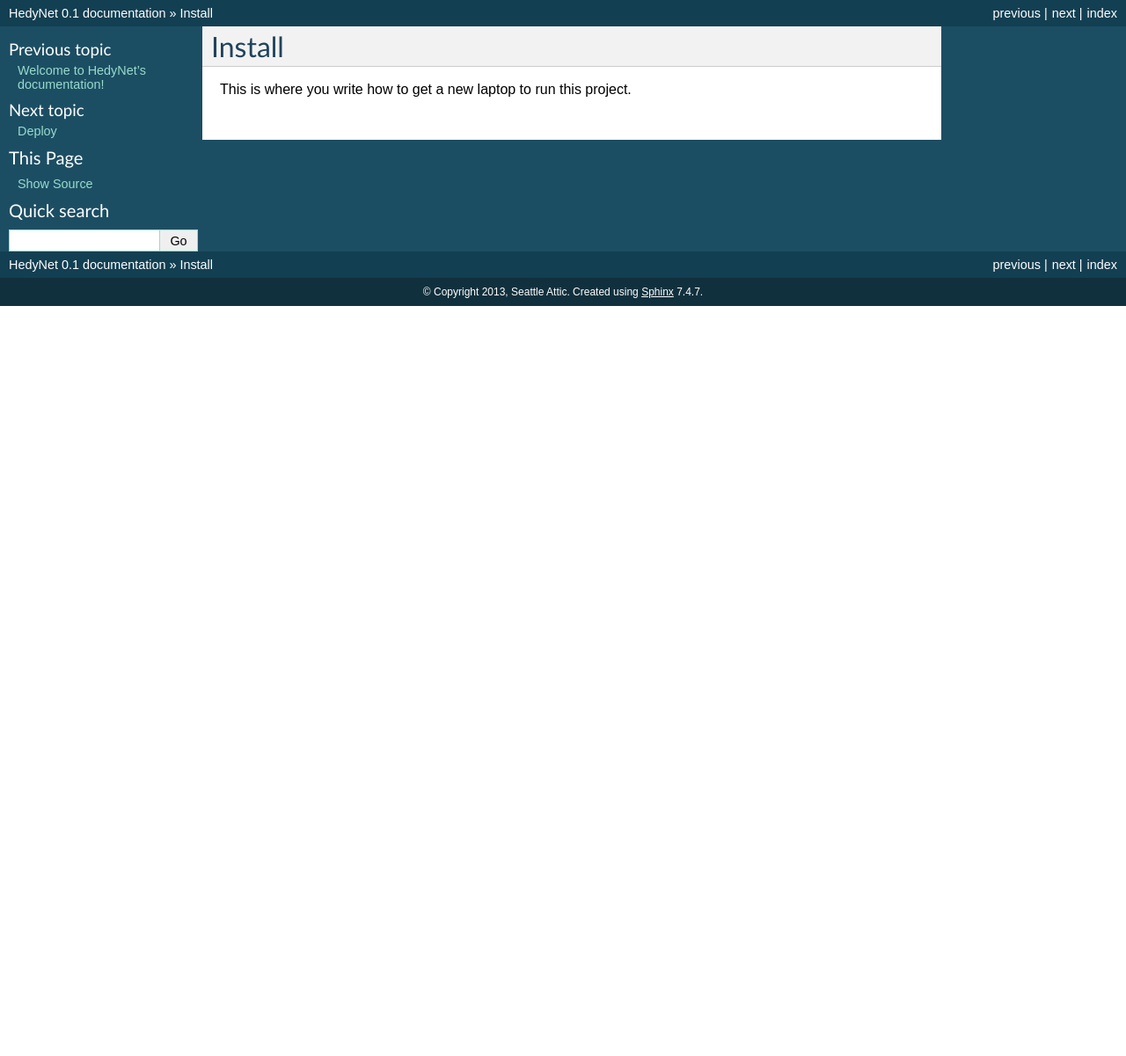
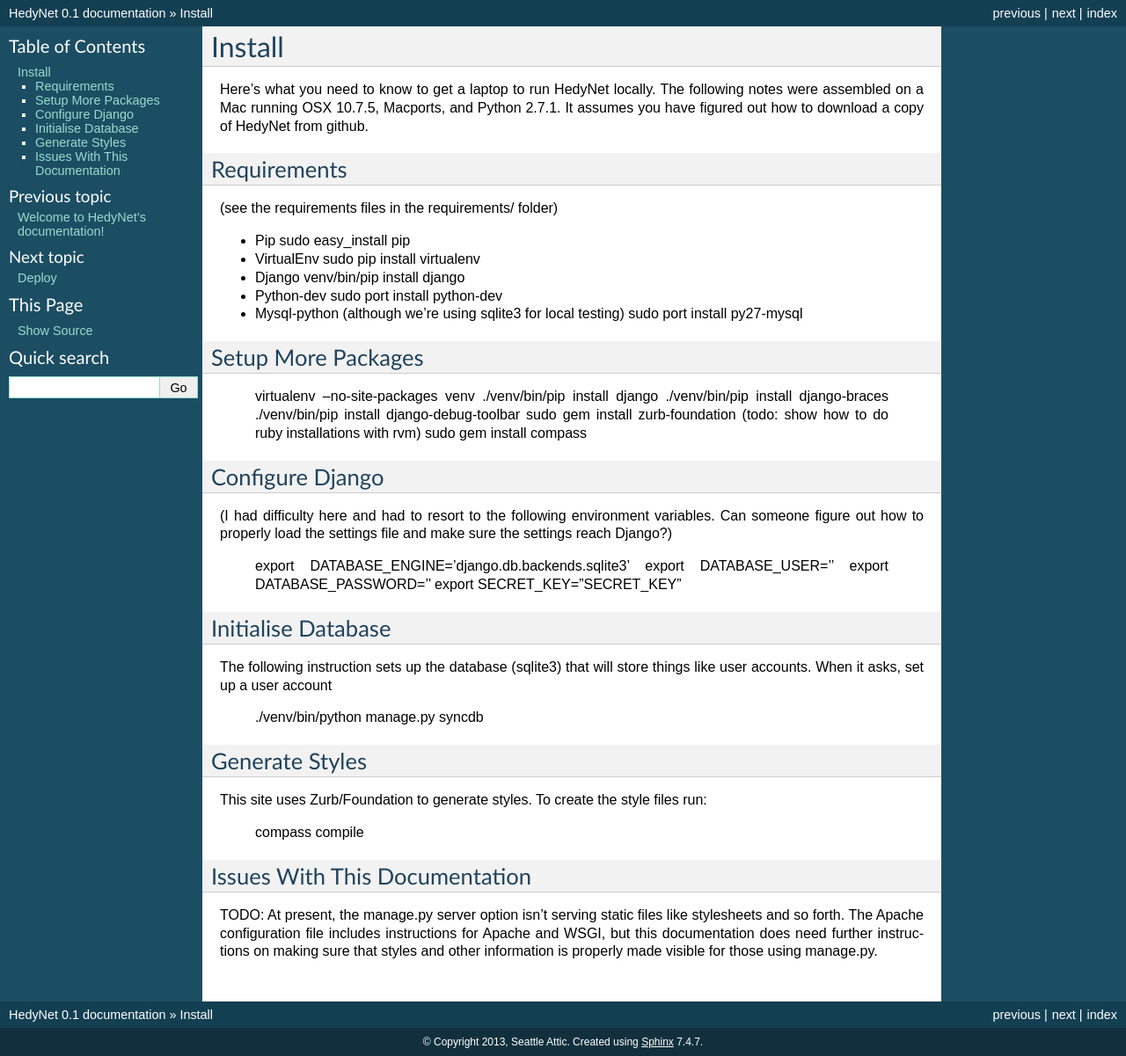
Before and after one commit to SeattleAttic/HedyNet, a Sphinx documentation site: the page built from docs/install.rst, in a window 1280 px wide. Shown: the whole page at 88% size. Built offline with Sphinx 7.4.7, drawn with Linux system fonts in a browser that asks for light colours; pages that are not in the unit, such as notebooks, are missing from menus; before the commit the page ends 900 px from its top, so only the background shows below that.

Commit message:
added an initial installation guide for OSX

```diff
--- a/docs/install.rst
+++ b/docs/install.rst
@@ -1,4 +1,58 @@
 Install
-=========
+=============
 
-This is where you write how to get a new laptop to run this project.
+Here's what you need to know to get a laptop to run HedyNet locally. The following notes were assembled on a Mac running OSX 10.7.5, Macports, and Python 2.7.1. It assumes you have figured out how to download a copy of HedyNet from github.
+
+Requirements
+-----------------
+(see the requirements files in the requirements/ folder)
+
+- Pip
+  sudo easy_install pip
+
+- VirtualEnv
+  sudo pip install virtualenv
+
+- Django
+  venv/bin/pip install django
+
+- Python-dev
+  sudo port install python-dev
+
+- Mysql-python (although we're using sqlite3 for local testing)
+  sudo port install py27-mysql
+
+Setup More Packages
+-----------------
+  virtualenv --no-site-packages venv
+  ./venv/bin/pip install django
+  ./venv/bin/pip install django-braces
+  ./venv/bin/pip install django-debug-toolbar
+  sudo gem install zurb-foundation (todo: show how to do ruby installations with rvm)
+  sudo gem install compass
+
+Configure Django
+-----------------
+(I had difficulty here and had to resort to the following environment variables. Can someone figure out how to properly load the settings file and make sure the settings reach Django?)
+
+  export DATABASE_ENGINE='django.db.backends.sqlite3'
+  export DATABASE_USER=''
+  export DATABASE_PASSWORD=''
+  export SECRET_KEY="SECRET_KEY"
+
+
+Initialise Database
+-----------------
+The following instruction sets up the database (sqlite3) that will store things like user accounts. When it asks, set up a user account
+
+  ./venv/bin/python manage.py syncdb
+
+Generate Styles
+-----------------
+This site uses Zurb/Foundation to generate styles. To create the style files run:
+
+  compass compile
+
+Issues With This Documentation
+-----------------
+TODO: At present, the manage.py server option isn't serving static files like stylesheets and so forth. The Apache configuration file includes instructions for Apache and WSGI, but this documentation does need further instructions on making sure that styles and other information is properly made visible for those using manage.py.
```
